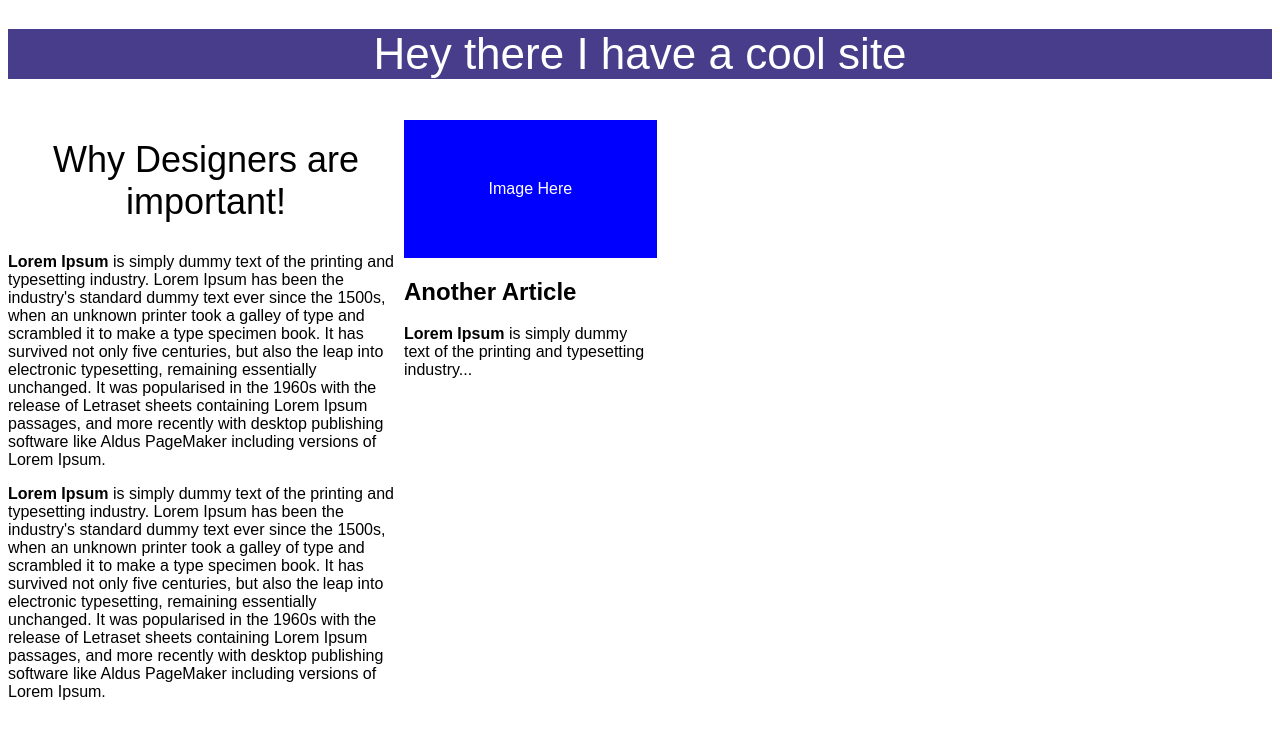
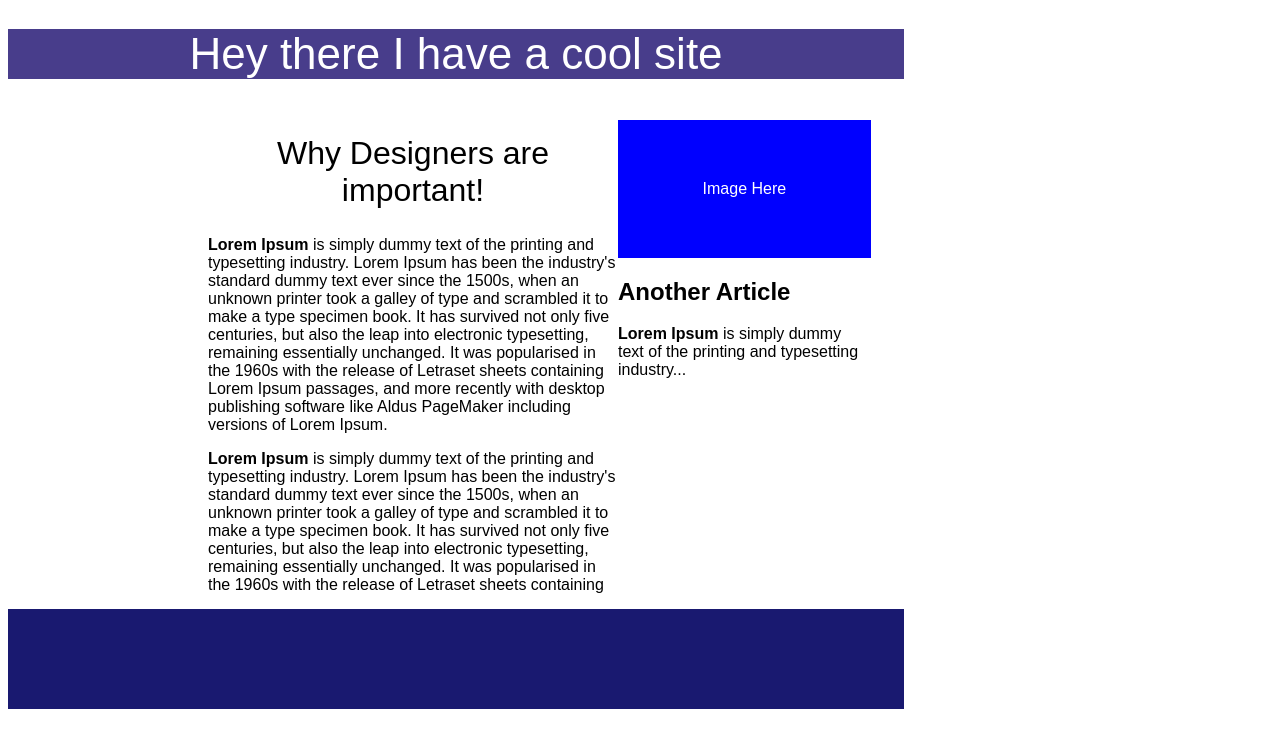
Before and after one commit to kennedyconnor/4_30, a plain HTML site: page index.html in a window 1280 px wide. Drawn offline with Linux system fonts and the light colour scheme.

Commit message:
penultimate commit fingers crossed

```diff
--- a/assets/style.css
+++ b/assets/style.css
@@ -2,7 +2,9 @@ header {
   background-color: darkslateblue;
   border-block-end-width: 2px;
   text-align: center;
+  width: 896px;
 }
+
 
 header h1 {
   color: white;
@@ -14,19 +16,25 @@ body {
   font-family: Arial;
 }
 
+.row{
+  display:flex;
+  height: 500px;
+}
+
 #a h1{
   text-align: center;
   font-weight: normal;
-  font-size: 36px;
+  font-size: 32px;
 }
 .a{
   display: inline-block;
   float: left;
-  width: 50%
+  width: 200px;
+  height: 610px;
 }
 .b{
   float: left;
-  width: 396px
+  width: 410px
 }
 
 .c{
@@ -43,3 +51,9 @@ body {
   background-color:blue;
 
 }
+
+footer {
+  height: 100px;
+  width: 896px;
+  background-color: midnightblue
+}
--- a/index.html
+++ b/index.html
@@ -13,7 +13,7 @@
   <header>
     <h1>Hey there I have a cool site</h1>
   </header>
-
+  <div class="row">
     <div class="a"></div>
 
     <div class="b">
@@ -37,10 +37,7 @@
           specimen
           book. It has survived not only five centuries, but also the leap into electronic typesetting, remaining
           essentially
-        unchanged. It was popularised in the 1960s with the release of Letraset sheets containing Lorem Ipsum
-        passages,
-        and more
-        recently with desktop publishing software like Aldus PageMaker including versions of Lorem Ipsum.</p>
+          unchanged. It was popularised in the 1960s with the release of Letraset sheets containing</p>
       </section>
     </div>
 
@@ -51,7 +48,10 @@
         <p><b>Lorem Ipsum</b> is simply dummy text of the printing and typesetting industry...</p>
       </section>
     </div>
+  </div>
 
+  <footer id=footer>
+  </footer>
 </body>
 
 </html>
```
Lines whose indentation alone changed are shown as unchanged.
